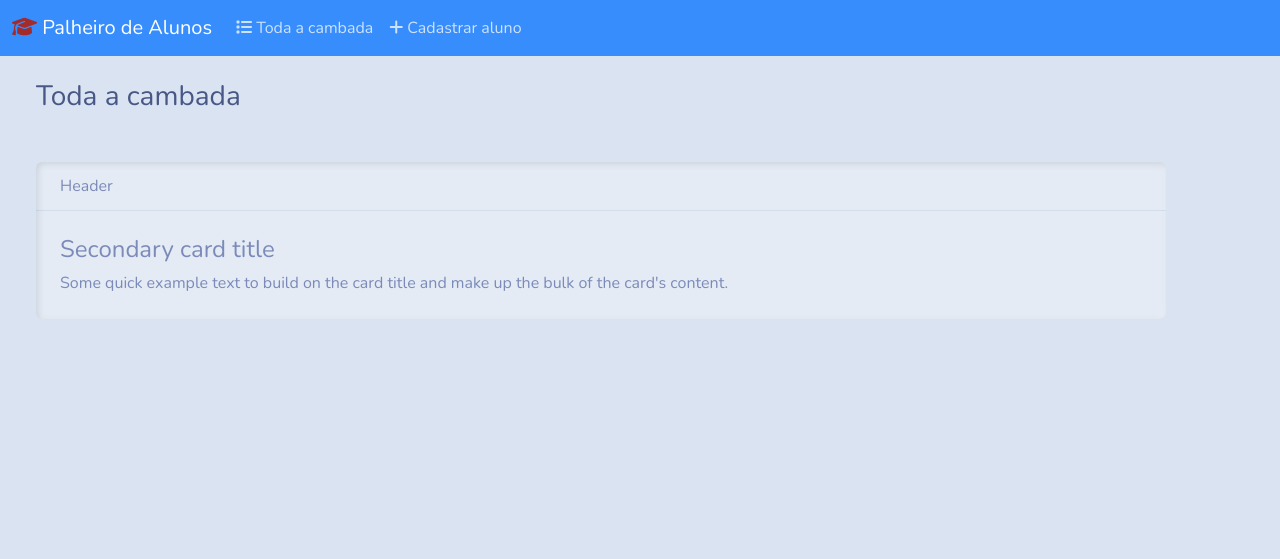
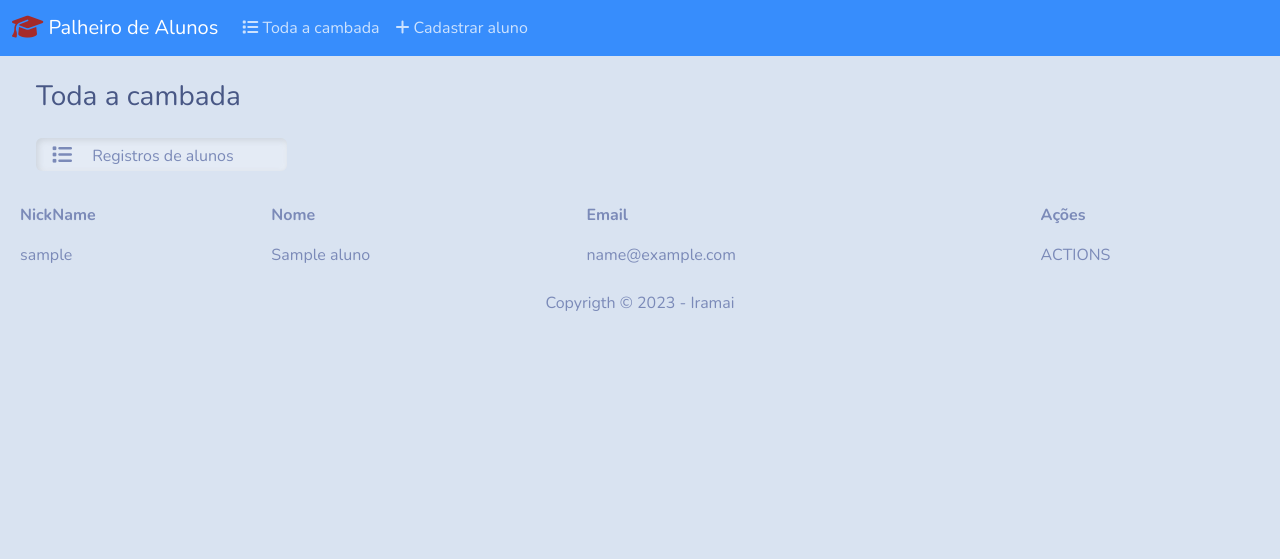
Before and after one commit to Bokomoko/modelo, a Django app: page / in a window 1280 px wide. Shown: the top 559 px of the page. Run offline with Django 4.2, Linux system fonts and the light colour scheme; tables that the repository leaves empty hold one stand-in row (values such as "Sample post"); some libraries are stand-ins or nearby versions.

Commit message:
user table added

```diff
--- a/alunos/templates/paginaalunos/index.html
+++ b/alunos/templates/paginaalunos/index.html
@@ -16,7 +16,7 @@
   <nav class="navbar navbar-expand-lg navbar-dark bg-primary">
     <div class="container-fluid">
       <a class="navbar-brand" href="#">
-        <i class="fas fa-graduation-cap" style="color:brown"></i>
+        <i class="fas fa-graduation-cap fa-lg" style="color:brown"></i>
         Palheiro de Alunos
       </a>
       <button class="navbar-toggler" type="button" data-bs-toggle="collapse" data-bs-target="#navbarColor01"
@@ -45,15 +45,42 @@
     <h3 class="m-4">Toda a cambada</h3>
     <div class="row">
       <div class="col-12">
-        <div class="card border-secondary m-4" style="max-width: 90%;">
-          <div class="card-header">Header</div>
+        {% if alunos %}
+        <div class="card br-light ms-4 me-4 mb-4" style="width:20%">
+          <span>
+            <i class="fas fa-list fa-lg m-3 mt-3"></i>
+            Registros de alunos
+          </span>
+        </div>
         <div class="card-body">
-            <h4 class="card-title">Secondary card title</h4>
-            <p class="card-text">Some quick example text to build on the card title and make up the bulk of the card's
-              content.</p>
+          <p class="card-text">
+          <div class="table-responsive">
+            <table class="table table-hover">
+              <thead>
+                <tr>
+                  <th scope="col">NickName</th>
+                  <th scope="col">Nome</th>
+                  <th scope="col">Email</th>
+                  <th scope="col">Ações</th>
+                </tr>
+              </thead>
+              <tbody>
+                {% for aluno in alunos %}
+                <tr>
+                  <td>{{ aluno.nickname}}</td>
+                  <td>{{ aluno.nome}}</td>
+                  <td>{{ aluno.email}}</td>
+                  <td>ACTIONS</td>
+                </tr>
+
+                {% endfor %}
+              </tbody>
+            </table>
           </div>
-        </div>
-      </div>
+          {% else %}
+          <h5 class="alert alert-primary ms-4 me-4">Nenhum aluno cadastrado</h5>
+          {% endif %}
+
         </div>
       </div>
       <footer class="mt-auto mb-4">
```
Lines whose indentation alone changed are shown as unchanged.
